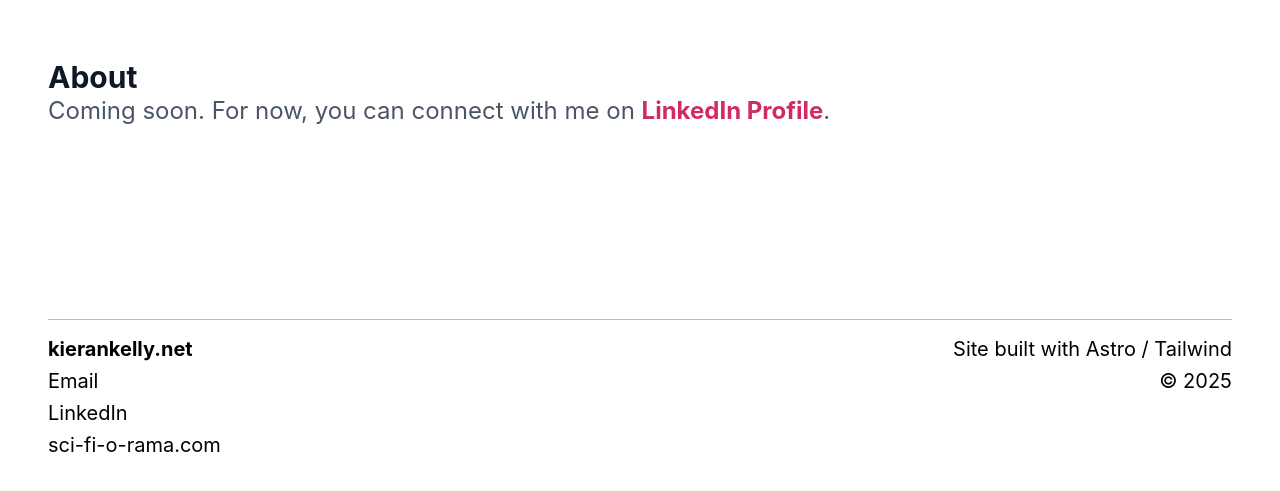
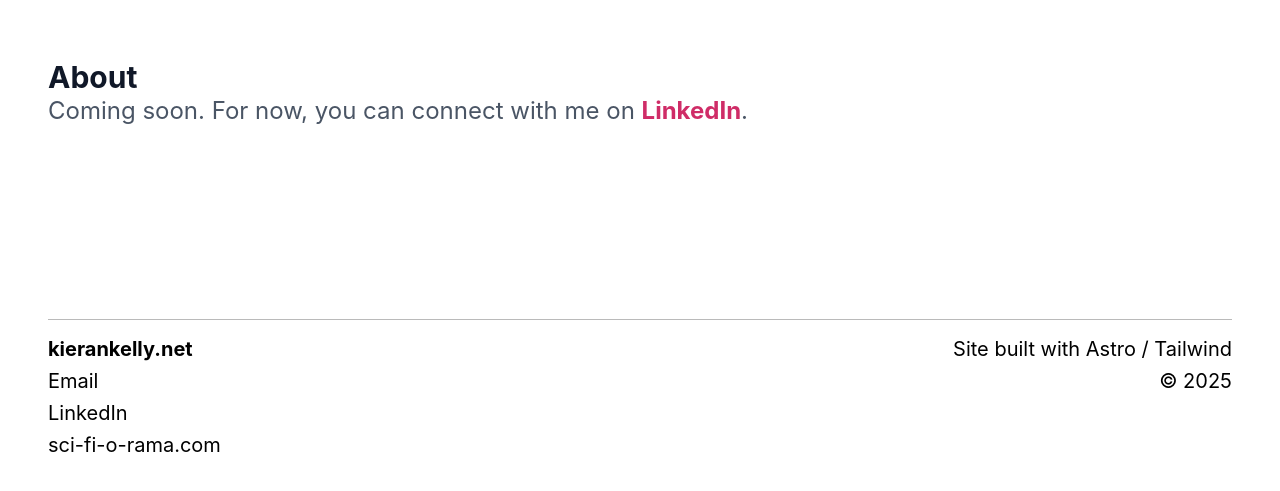
Before and after one commit to 222ridepegasus/rachmaninov-duenen, an Astro site: page /about in a window 1280 px wide. Shown: the part 67-558 px from the top of the page. Built offline with nearby package versions, Linux system fonts and the light colour scheme; Astro itself is replaced by a stand-in of ours.

Commit message:
Update About page placeholder text

```diff
--- a/src/pages/about.astro
+++ b/src/pages/about.astro
@@ -7,7 +7,7 @@ import BaseLayout from '../layouts/BaseLayout.astro';
     <section class="w-full pt-4 pb-8 sm:py-12">
     <div class="px-4 sm:container-site">
       <h1 class="text-2xl sm:text-3xl font-bold">About</h1>
-      <p class="text-lg sm:text-2xl text-gray-600 dark:text-gray-400">Coming soon. For now, you can connect with me on <a href="https://www.linkedin.com/in/kiekelly" class="font-bold text-kk-pink" target="_blank" rel="noopener noreferrer">LinkedIn Profile</a>.</p>
+      <p class="text-lg sm:text-2xl text-gray-600 dark:text-gray-400">Coming soon. For now, you can connect with me on <a href="https://www.linkedin.com/in/kiekelly" class="font-bold text-kk-pink" target="_blank" rel="noopener noreferrer">LinkedIn</a>.</p>
     </div>
   </section>
 </BaseLayout>
```
